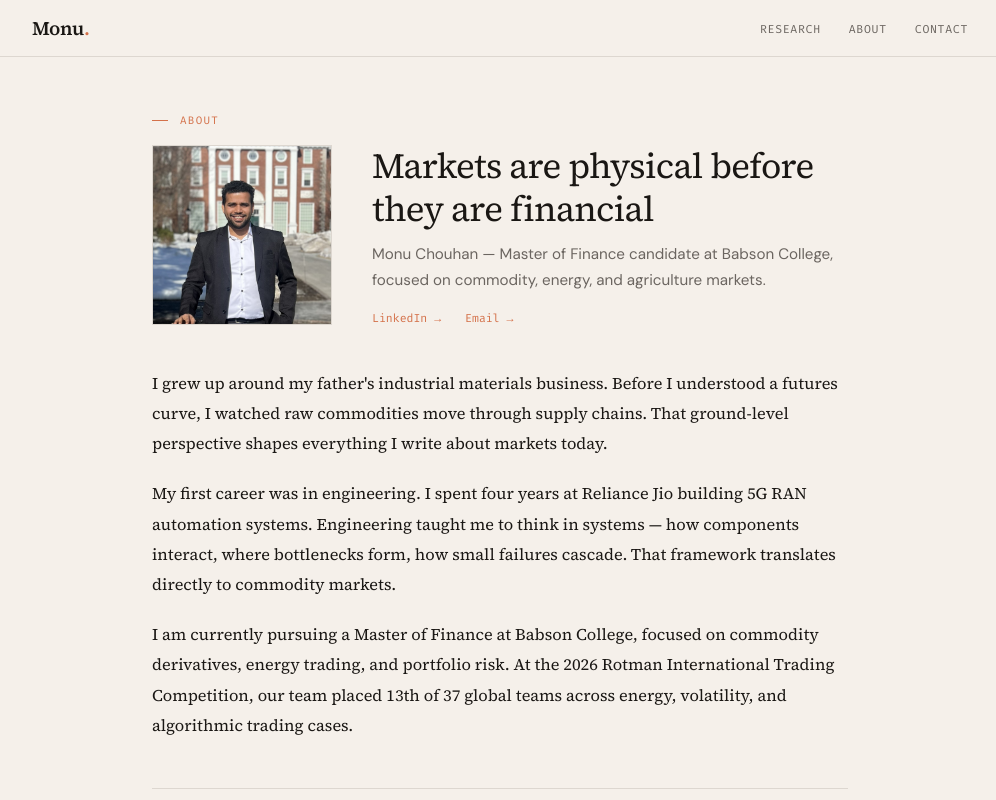
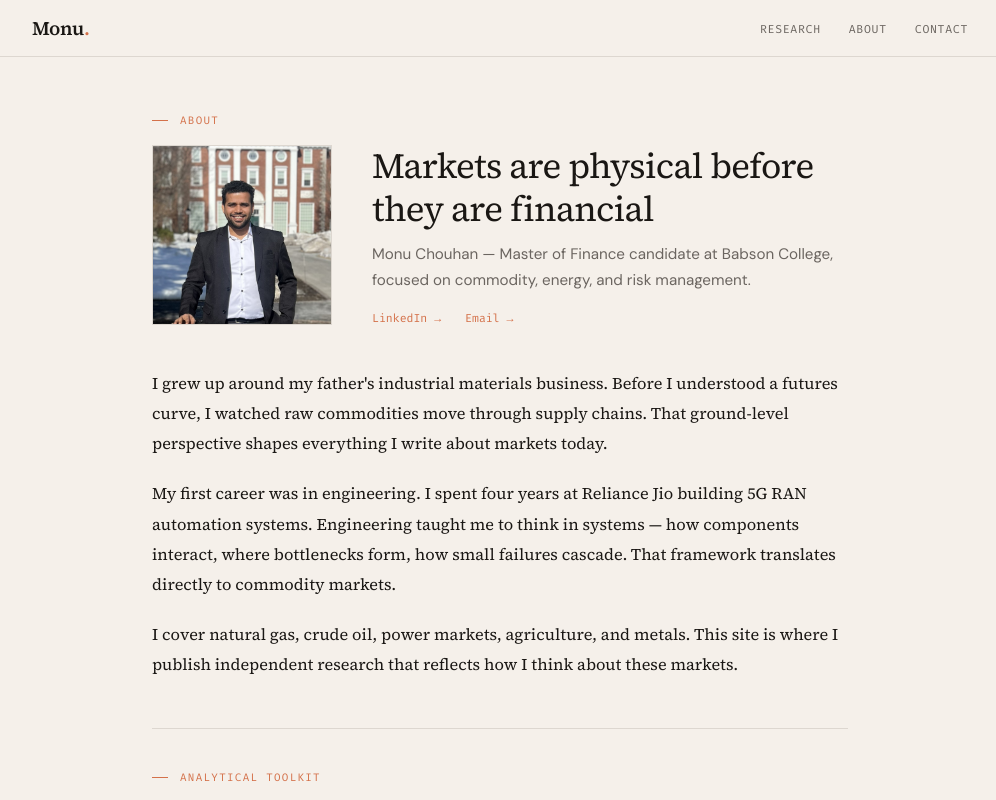
Before and after one commit to monoanalysis/monoanalysis-site, a Next.js app: page /about in a window 1280 px wide. Shown: the top 800 px of the page, without its empty margins (140-1136 px from the left). Built offline with nearby package versions, Linux system fonts and the light colour scheme.

Commit message:
update about section

```diff
--- a/src/app/about/page.js
+++ b/src/app/about/page.js
@@ -28,7 +28,7 @@ export default function AboutPage() {
             fontSize: '0.95rem', color: 'var(--ink-muted)', lineHeight: 1.7
           }}>
             Monu Chouhan — Master of Finance candidate at Babson College,
-            focused on commodity, energy, and agriculture markets.
+            focused on commodity, energy, and risk management.
           </p>
           <div style={{ display: 'flex', gap: '1.5rem', marginTop: '1rem' }}>
             <a href="https://www.linkedin.com/in/monu-chouhan/" target="_blank" rel="noopener"
@@ -57,10 +57,8 @@ export default function AboutPage() {
           failures cascade. That framework translates directly to commodity markets.
         </p>
         <p style={{ fontFamily: 'var(--serif)', fontSize: '1.02rem', lineHeight: 1.85 }}>
-          I am currently pursuing a Master of Finance at Babson College, focused on
-          commodity derivatives, energy trading, and portfolio risk. At the 2026
-          Rotman International Trading Competition, our team placed 13th of 37
-          global teams across energy, volatility, and algorithmic trading cases.
+          I cover natural gas, crude oil, power markets, agriculture, and metals.
+          This site is where I publish independent research that reflects how I think about these markets.
         </p>
       </div>
 
@@ -81,7 +79,7 @@ export default function AboutPage() {
         </div>
       </div>
 
-      {/* CAREER FOCUS */}
+      {/* CAREER FOCUS
       <div className="credential-box" style={{ marginTop: '2.5rem' }}>
         <p>
           <strong>Focus:</strong> Commodity and energy markets — trading,
@@ -89,6 +87,7 @@ export default function AboutPage() {
           independent research that reflects how I think about these markets.
         </p>
       </div>
+      */}
     </div>
   );
 }
```
